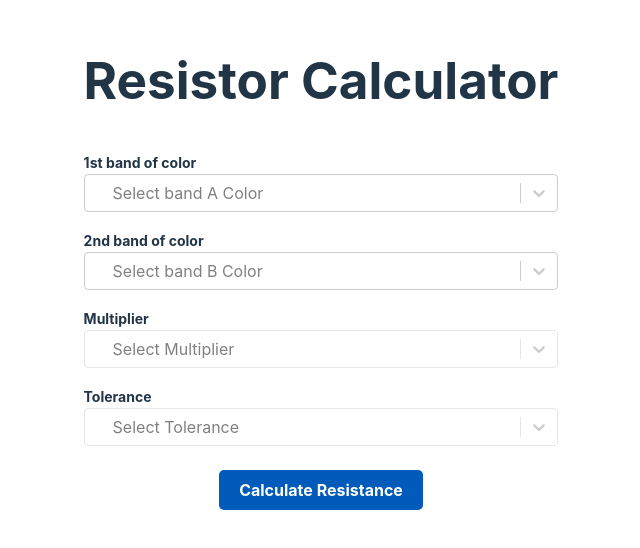
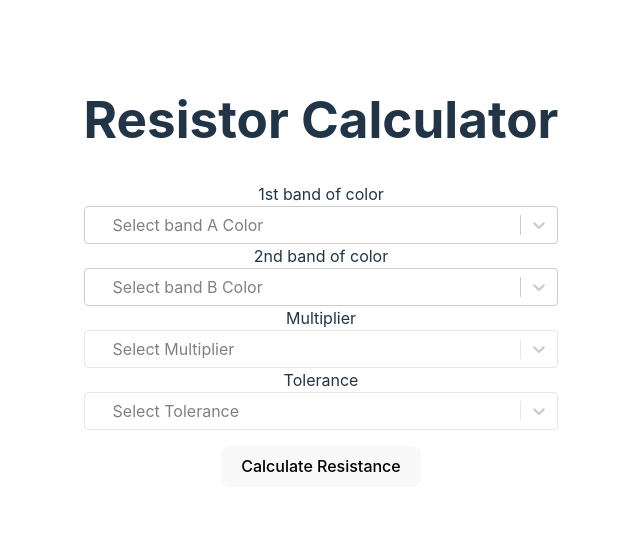
Before and after one commit to lacdev/resistor-calculator-ui, a React (Vite) app: page / in a window 1280 px wide. Shown: the part 128-676 px from the top of the page, without its empty margins (319-959 px from the left). Built offline with nearby package versions, Linux system fonts and the light colour scheme; no server answers.

Commit message:
remove updated css with new sass

```diff
--- a/src/App.css
+++ b/src/App.css
@@ -7,54 +7,3 @@
 .card {
   padding-top: 1em;
 }
-
-.select-option-container {
-  padding: 8px 0;
-  text-align: left;
-
-  label {
-    font-weight: 700;
-    font-size: 14px;
-  }
-}
-
-.calculate-button {
-  background-color: #025bba;
-  color: white;
-  padding: 10px 20px;
-  border: none;
-  border-radius: 5px;
-  cursor: pointer;
-  font-size: 16px;
-  font-weight: bold;
-  transition: background-color 0.3s, transform 0.2s;
-}
-
-.calculate-button:hover {
-  background-color: #024c9b;
-  transform: scale(1.01);
-}
-
-.calculate-button:active {
-  background-color: #004089;
-  transform: scale(1);
-}
-
-.calculate-button:focus {
-  outline: none;
-  box-shadow: 0 0 0 2px rgba(0, 123, 255, 5);
-}
-
-.result-container {
-  padding-top: 16px;
-}
-
-.result-label {
-  font-weight: 400;
-  font-size: 24px;
-}
-
-.result {
-  font-weight: 700;
-  font-size: 24px;
-}
```
